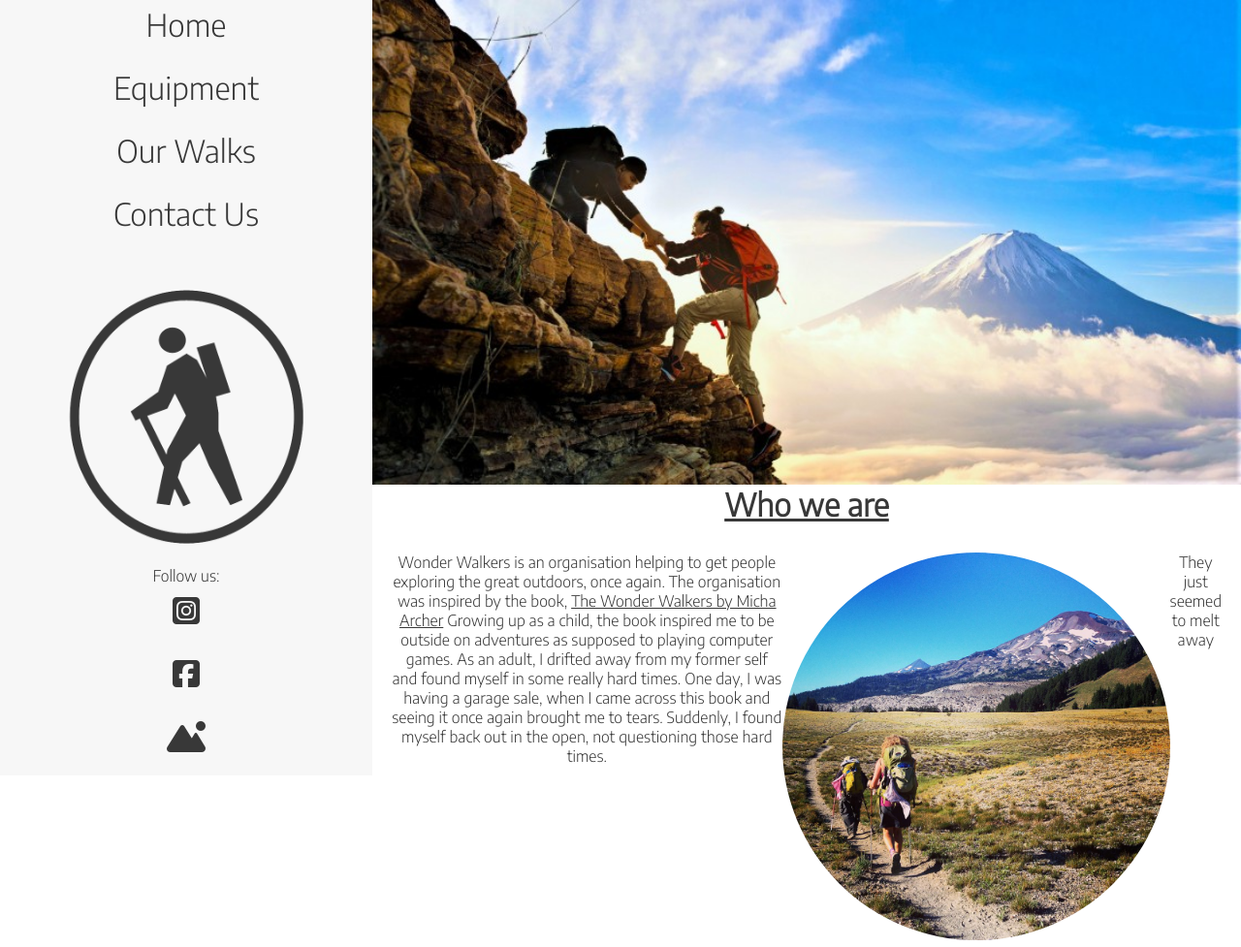
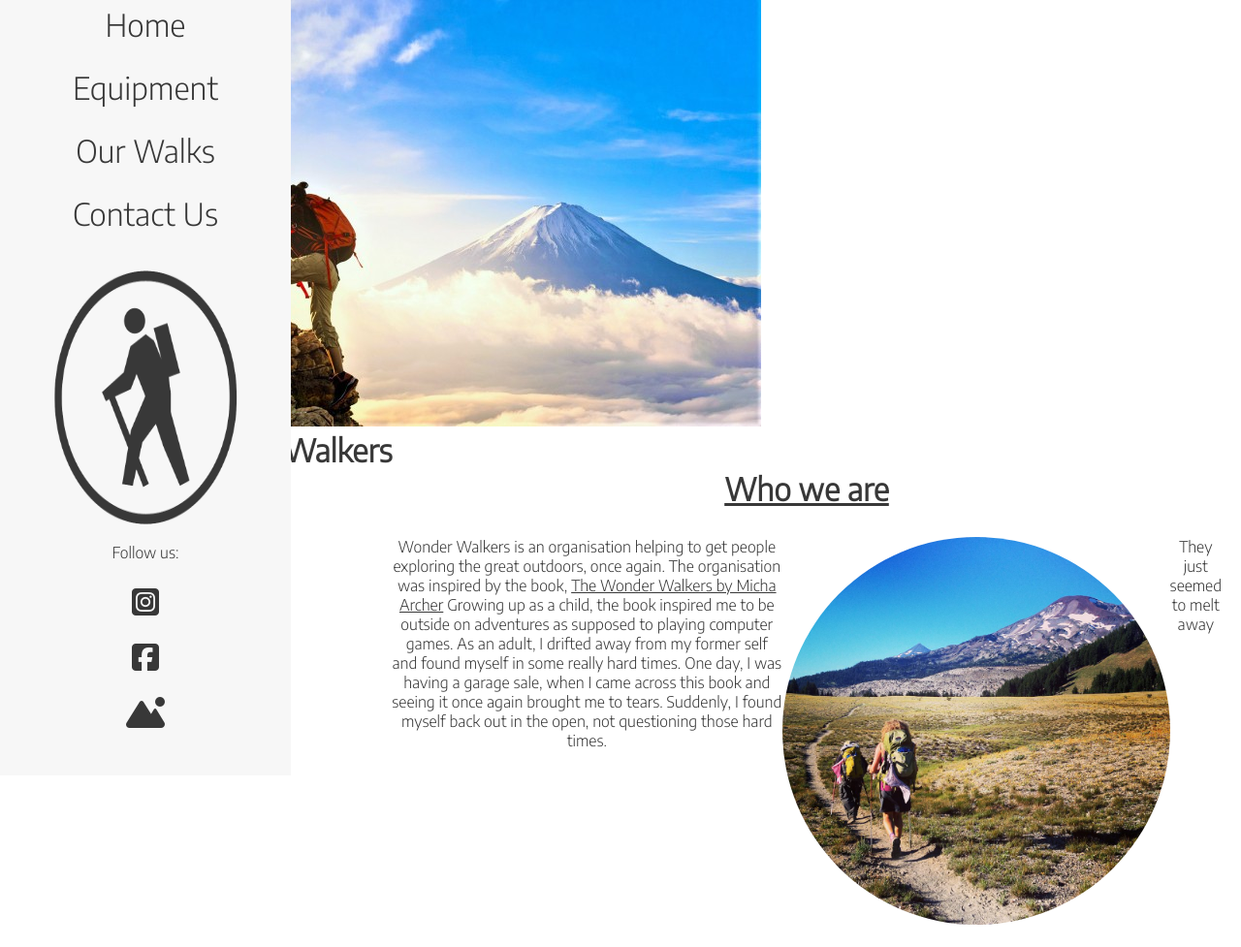
Before and after one commit to one1189/wonder-walkers, a plain HTML site: page index.html in a window 1280 px wide. Shown: the top 977 px of the page at 97% size. Drawn offline with Linux system fonts and the light colour scheme.

Commit message:
fine tune nav bad styling

```diff
--- a/assets/css/style.css
+++ b/assets/css/style.css
@@ -9,39 +9,43 @@
 }
 /* Nav bar styling */
 
-#nav-bar {
+.nav-bar {
     background-color: hsl(0, 0%, 97%);
-    width: 30%;
+    display: flex;
+    flex-direction: column;
+    width: 300px;
     height: 100%;
-    float: left;
     position: fixed;
+    align-items: stretch;
 }
 
-#nav-bar li {
+.nav-bar li {
     display: flex;
     justify-content: center;
     list-style-type: none;
     color: #383838;
     font-size: 32px;
     padding-bottom: 20px;
-    margin: 5px 30px 0 0;
+    margin: 5px 0 0 0;
 }
 
-#nav-bar li a {
+.nav-bar li a {
     text-decoration: none;
-    margin-left: 30px;
+    display: flex;
+    justify-content: center;
     color: #383838;
 }
 
-#nav-bar li a:hover {
+.nav-bar li a:hover {
     background-color: #383838;
     color:hsl(0, 0%, 97%);
 }
 
-#nav-bar img {
-    margin: 20px 0 0 0;
+.nav-bar img {
+    display: flex;
+    justify-content: center;
     height: 300px;
-    width: 100%;
+    width: 300px;
 }
 
 .nav-bar-footer {
@@ -49,7 +53,15 @@
     color:#383838;
 }
 
-/* Current issue with hover characteristic on footer icons */
+.nav-bar-footer p {
+    display: flex;
+    justify-content: center;
+    padding-bottom: 20px;
+}
+
+.nav-bar-footer li a:hover {
+    background-color: hsl(0, 0%, 97%);
+}
 
 /* Main footer free code camp*/
 
--- a/index.html
+++ b/index.html
@@ -1,63 +1,82 @@
 <!DOCTYPE html>
 <html lang="en">
+
 <head>
     <meta charset="UTF-8">
     <meta http-equiv="X-UA-Compatible" content="IE=edge">
     <meta name="viewport" content="width=device-width, initial-scale=1.0">
-    <meta name="description" content="A fictional charitable organisation looking to get people more active via the simple act of walking or getting outdoors">
+    <meta name="description"
+        content="A fictional charitable organisation looking to get people more active via the simple act of walking or getting outdoors">
     <meta name="keywords" content="walking, get outdoors, charity walking, get active, charitable activities">
 
     <link rel="stylesheet" href="assets/css/style.css">
     <title>Wonder Walkers</title>
 </head>
+
 <body>
-    <div id="nav-bar">
+    <header>
+        <div class="nav-bar">
             <nav>
                 <ul>
                     <li>
-                    <a href="#">Home</a>
+                        <a href="#" aria-label="Home page">Home</a>
                     </li>
                     <li>
-                    <a href="equipment.html">Equipment</a>
+                        <a href="equipment.html" aria-label="Equipment page">Equipment</a>
                     </li>
                     <li>
-                    <a href="walks.html">Our Walks</a>
+                        <a href="walks.html" aria-label="Our walk page">Our Walks</a>
                     </li>
                     <li>
-                    <a href="contact.html">Contact Us</a>
+                        <a href="contact.html" aria-label="Contact us page">Contact Us</a>
                     </li>
                 </ul>
             </nav>
-        <img src="/assets/images/hiking-clip-art.png" id="nav-bar-image" alt="black and white hiker">
-        <footer class="nav-bar-footer">
+            <img src="assets/images/hiking-clip-art.png" class="nav-bar-image" alt="black and white hiker">
+            <div class="nav-bar-footer">
                 <p>Follow us:</p>
                 <ul>
                     <li>
-                    <a href="https://www.instagram.com" target="_blank" aria-label="Follow our Instagram page (opens in new tab)"><i class="fa-brands fa-square-instagram" style="color: #383838;"></i></a>
+                        <a href="https://www.instagram.com" target="_blank"
+                            aria-label="Follow our Instagram page (opens in new tab)"><i
+                                class="fa-brands fa-square-instagram" style="color: #383838;"></i></a>
                     </li>
                     <li>
-                    <a href="https://www.facebook.com" target="_blank" aria-label="Follow our Facebook page (opens in new tab)"><i class="fa-brands fa-square-facebook" style="color: #383838;"></i></a>
+                        <a href="https://www.facebook.com" target="_blank"
+                            aria-label="Follow our Facebook page (opens in new tab)"><i
+                                class="fa-brands fa-square-facebook" style="color: #383838;"></i></a>
                     </li>
                     <li>
-                    <a href="https://www.alltrails.com" target="_blank" aria-label="Follow our all trails page (opens in new tab)"><i class="fa-sharp fa-solid fa-mountain-sun" style="color: #383838;"></i></a>
+                        <a href="https://www.alltrails.com" target="_blank"
+                            aria-label="Follow our all trails page (opens in new tab)"><i
+                                class="fa-sharp fa-solid fa-mountain-sun" style="color: #383838;"></i></a>
                     </li>
                 </ul>
-        </footer>
             </div>
-    <header class="header">
-        <img src="/assets/images/trekking-in-japan.jpeg" id="hero-image" alt="hikers near mount fuji">
+        </div>
+    </header>
+    <!--Title image and page heading-->
+        <div class="page-header">
+            <img src="assets/images/trekking-in-japan.jpeg" class="hero-image" alt="hikers near mount fuji">
             <h1>Welcome to Wonder Walkers</h1>
-    </header>
+        </div>
 
     <section id="master-container">
         <h2>Who we are</h2>
         <hr>
         <div class="container">
             <div class="intro-para">
-                <p>Wonder Walkers is an organisation helping to get people exploring the great outdoors, once again. The organisation was inspired by the book, <a href="https://www.amazon.co.uk/Wonder-Walkers-Archer/dp/0593109643" target="_blank" aria-label="Link to 'Wonder Walkers' book by Micha Archer Amazon page" >The Wonder Walkers by Micha Archer</a>
-                Growing up as a child, the book inspired me to be outside on adventures as supposed to playing computer games. As an adult, I drifted away from my former self and found myself in some really hard times. One day, I was having a garage sale, when I came across this book and seeing it once again brought me to tears.
+                <p>Wonder Walkers is an organisation helping to get people exploring the great outdoors, once again. The
+                    organisation was inspired by the book, <a
+                        href="https://www.amazon.co.uk/Wonder-Walkers-Archer/dp/0593109643" target="_blank"
+                        aria-label="Link to 'Wonder Walkers' book by Micha Archer Amazon page">The Wonder Walkers by
+                        Micha Archer</a>
+                    Growing up as a child, the book inspired me to be outside on adventures as supposed to playing
+                    computer games. As an adult, I drifted away from my former self and found myself in some really hard
+                    times. One day, I was having a garage sale, when I came across this book and seeing it once again
+                    brought me to tears.
                     Suddenly, I found myself back out in the open, not questioning those hard times.</p>
-                <img src="/assets/images/hiking-1.jpeg" alt="A couple on their way towards a mountain">
+                <img src="assets/images/hiking-1.jpeg" alt="A couple on their way towards a mountain">
                 <p>They just seemed to melt away</p>
             </div>
         </div>
@@ -67,9 +86,11 @@
         <hr>
         <div class="container">
             <div class="why-para">
-                <p>It's no secert that exploring the great outdoors does wonders for your mental health. A hit of dopamine (a chemical released in the brain that makes you feel good) does wonders for the soul.
-                The simple act of going outside, listening to birdsong and absorbing your surroundings is good for the heart and good for the mind.</p>
-                <img src="/assets/images/family-outdoors.jpeg" alt="family enjohing the outdoors">
+                <p>It's no secert that exploring the great outdoors does wonders for your mental health. A hit of
+                    dopamine (a chemical released in the brain that makes you feel good) does wonders for the soul.
+                    The simple act of going outside, listening to birdsong and absorbing your surroundings is good for
+                    the heart and good for the mind.</p>
+                <img src="assets/images/family-outdoors.jpeg" alt="family enjohing the outdoors">
             </div>
         </div>
         <br>
@@ -77,8 +98,11 @@
         <hr>
         <div class="container">
             <div class="goals-para">
-            <p>Our aim is simply to encourage people to breath in what's around them. Whether that's a simple stroll along the canal, an obstacle race or climbing a mountain.We hope you find our site useful, as it contains some trusted and tested gear for getting outside, our personal favourite walks for you to try, and a contact page should you need assistance for getting outside.</p>
-            <img src="/assets/images/family-outdoors-2.jpeg" alt="family walking through field">
+                <p>Our aim is simply to encourage people to breath in what's around them. Whether that's a simple stroll
+                    along the canal, an obstacle race or climbing a mountain.We hope you find our site useful, as it
+                    contains some trusted and tested gear for getting outside, our personal favourite walks for you to
+                    try, and a contact page should you need assistance for getting outside.</p>
+                <img src="assets/images/family-outdoors-2.jpeg" alt="family walking through field">
             </div>
         </div>
     </section>
@@ -90,4 +114,5 @@
     <!--Font awesome script-->
     <script src="https://kit.fontawesome.com/6068332f79.js" crossorigin="anonymous"></script>
 </body>
+
 </html>
```
Lines whose indentation alone changed are shown as unchanged.
